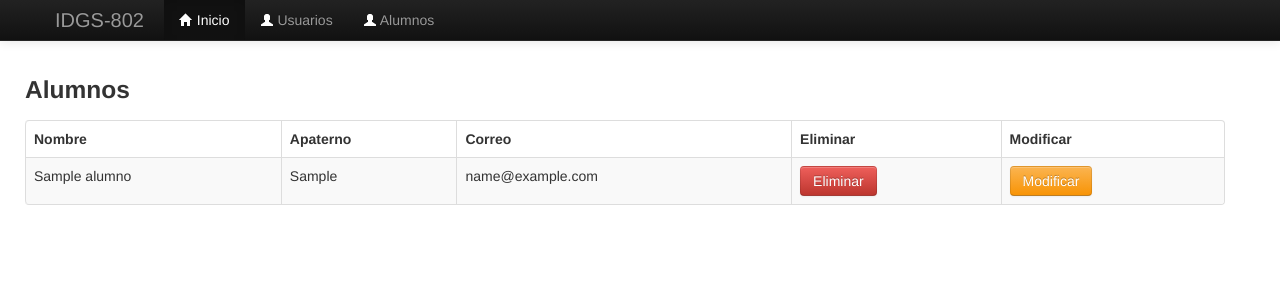
After one commit to IDGS-802-21000036/Flask_BD_IDGS802, a Flask app: page /ABC_Completo in a window 1280 px wide. The commit adds this page. Shown: the top 300 px of the page. Run offline with Flask 3, Linux system fonts and the light colour scheme; tables that the repository leaves empty hold one stand-in row (values such as "Sample post"); some libraries are stand-ins or nearby versions.

Commit message:
DALG | 26/02/2024 | ABC a medias

```diff
--- a/forms.py
+++ b/forms.py
@@ -11,5 +11,8 @@ class UserForm(Form):
     edad = IntegerField('edad',[validators.NumberRange(min=1,max=20,message='valor no valido')])
     correo = EmailField("correo",[validators.Email(message='Ingrese un correo valido')])
 
-    #materias = SelectField(choices=[('Español', 'Esp'), ('Mat', 'Matematicas'), ('Ingles', 'ING')])
-    #radios = RadioField('Curso', choices=[("1","1"), ("2","2"), ("3","3")])
+class UsersForm2(Form):
+    id = IntegerField("id")
+    nombre = StringField("nombre",[validators.DataRequired(message='el campo es requerido'), validators.length(min=4,max=10,message='ingresa nombre valido')])
+    apaterno = StringField("apaterno")
+    email = EmailField("correo",[validators.Email(message='Ingrese un correo valido')])
--- a/main.py
+++ b/main.py
@@ -2,6 +2,7 @@ from flask import Flask, request, render_template, Response
 from flask_wtf.csrf import CSRFProtect
 from flask import flash
 from models import db
+from models import Alumnos
 from config import DevelopmentConfig
 import forms
 app = Flask(__name__)
@@ -14,9 +15,25 @@ def page_not_found(error):
 
 
 
-@app.route("/")
+@app.route("/index", methods=['GET', 'POST'])
 def index():
-    return render_template("index.html")
+    alumn_form = forms.UsersForm2(request.form)
+
+    if request.method == "POST" and alumn_form.validate():
+        alumno = Alumnos(nombre = alumn_form.nombre.data,
+                      apaterno = alumn_form.apaterno.data,
+                      email = alumn_form.email.data)
+        #insert into alumnos values()
+        db.session.add(alumno)
+        db.session.commit()
+    return render_template("index.html", form = alumn_form)
+
+@app.route('/ABC_Completo', methods=['GET', 'POST'])
+def ABCompleto():
+    alumn_form = forms.UsersForm2(request.form)
+    alumnos = Alumnos.query.all()
+
+    return render_template("ABC_Completo.html", form = alumn_form, alumnos = alumnos)
 
 @app.route("/alumnos", methods=['GET', 'POST'])
 def alumnos():
--- a/models.py
+++ b/models.py
@@ -9,7 +9,7 @@ class Alumnos(db.Model):
     apaterno = db.Column(db.String(50))
     amaterno = db.Column(db.String(50))
     email = db.Column(db.String(50))
-    create_date = db.Column(db.DateTime, default=datetime.datetime.now)
+    created_date = db.Column(db.DateTime, default=datetime.datetime.now)
 
     def __repr__(self):
         return '<Alumno %r>' % self.nombre
--- /dev/null
+++ b/templates/ABC_Completo.html
@@ -0,0 +1,31 @@
+{% extends "layout2.html"%}
+{%from "_macros.html" import render_field%}
+{%block content%}
+    <div class="container">
+        <div class="row">
+            <h3>Alumnos</h3>
+            <table class="table table-striped table-bordered">
+                <thead>
+                    <tr>
+                        <th>Nombre</th>
+                        <th>Apaterno</th>
+                        <th>Correo</th>
+                        <th>Eliminar</th>
+                        <th>Modificar</th>
+                    </tr>
+                </thead>
+                <tbody>
+                    {%for alumno in alumnos%}
+                    <tr>
+                        <td>{{alumno.nombre}}</td>
+                        <td>{{alumno.apaterno}}</td>
+                        <td>{{alumno.email}}</td>
+                        <td><a href="eliminar.html?id={{alumno.id}}" class="btn btn-danger">Eliminar</a></td>
+                        <td><a href="modificar.html?id={{alumno.id}}" class="btn btn-warning">Modificar</a></td>
+                    </tr>
+                    {%endfor%}
+                </tbody>
+            </table>
+        </div>
+    </div>
+{%endblock%}
--- a/templates/_macros.html
+++ b/templates/_macros.html
@@ -2,7 +2,7 @@
 <p><input  name="{{name}}" placeholder="{{placeholder}}" type="{{type}}"></p>
 {%endmacro%}
 
-{%macro input_Form(field)%}
+{%macro render_field(field)%}
 <td>{{field.label}}</td>
 <dd>{{field(**kwargs) | safe}}</dd>
 {%if field.errors%}
--- a/templates/alumnos.html
+++ b/templates/alumnos.html
@@ -16,6 +16,8 @@
             <input type="submit" name="btn1">
         </form>
 
+
+
         {%if nombre%}
         <h1>Nombre: {{nom}}</h1>
 
```
Also changed, not shown: templates/index.html (+20 -1 lines).
